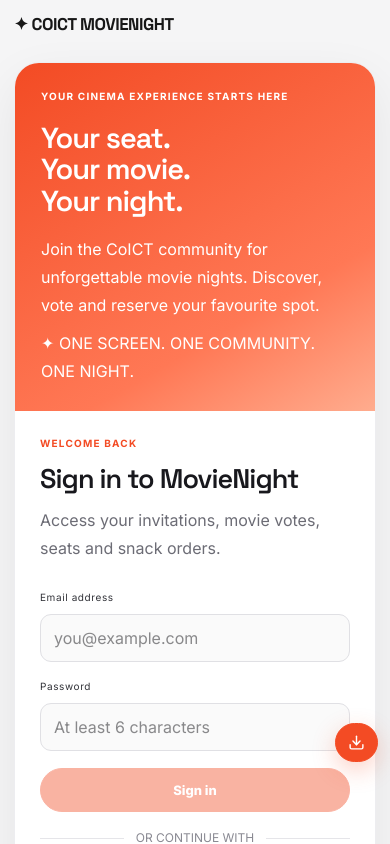
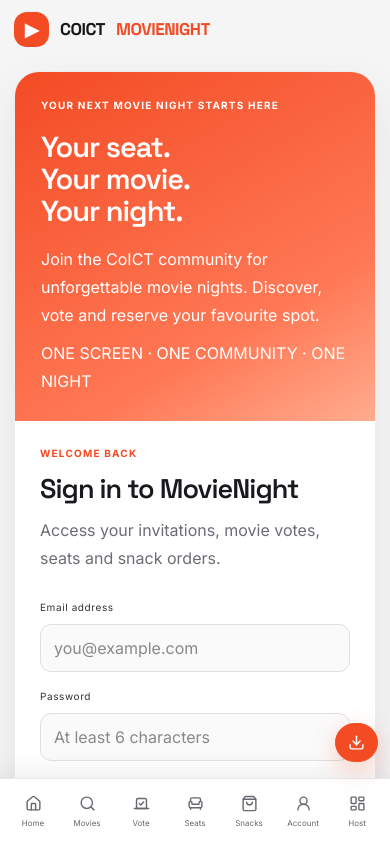
Before and after one commit to Shaikie/movienight, a Next.js app: page /login in a window 390 px wide. Shown: the top 844 px of the page. Built offline with nearby package versions, Linux system fonts and the light colour scheme.

Commit message:
Apply unified coral account/dashboard visual language and mobile navigation to student auth pages

```diff
--- a/components/student-account.tsx
+++ b/components/student-account.tsx
@@ -1,6 +1,7 @@
 "use client";
 import { useEffect,useState } from "react";
 import Link from "next/link";
+import { Home, Search, Vote, Armchair, ShoppingBag, UserRound, LayoutDashboard } from "lucide-react";
 import { browserSupabase } from "@/lib/supabase-browser";
 type Dashboard={user?:{email:string};event?:{title:string;phase:string;starts_at:string;venue:string;winning_movie_title:string|null}|null;registered?:boolean;registration?:{full_name:string};invitation?:{approval_status:string;requested:boolean};vote?:{movie_id:number}|null;suggestions?:{movie_title:string}[];seats?:{seat_code:string;status:string}[];orders?:{id:string;quantity:number;total_tzs:number;status:string}[]};
 export default function StudentAccount({mode}:{mode:"login"|"register"|"dashboard"}){
@@ -29,9 +30,9 @@ export default function StudentAccount({mode}:{mode:"login"|"register"|"dashboar
  async function google(){setBusy(true);try{const {error}=await browserSupabase().auth.signInWithOAuth({provider:"google",options:{redirectTo:window.location.origin+"/auth/callback"}});if(error)throw error;}catch(e){setMessage(e instanceof Error?e.message:"Google sign-in failed");setBusy(false);}}
  async function enroll(){setBusy(true);try{const {data:{session}}=await browserSupabase().auth.getSession();if(!session)throw Error("Log in again.");const response=await fetch("/api/student/enroll",{method:"POST",headers:{"Content-Type":"application/json",Authorization:"Bearer "+session.access_token},body:JSON.stringify({name,phone})});const json=await response.json();if(!response.ok)throw Error(json.error);setMessage("You have joined this screening!");await load();}catch(e){setMessage(e instanceof Error?e.message:"Could not join");}finally{setBusy(false);}}
  async function signOut(){await browserSupabase().auth.signOut();window.location.assign("/login");}
- return <main className="mn-app"><div className="mn-container mn-page"><Link href="/" className="mn-brand">✦ COICT MOVIENIGHT</Link>
+ return <main className="mn-app"><div className="mn-container mn-page"><Link href="/" className="mn-brand"><span className="mn-brand-mark">▶</span> COICT <span>MOVIENIGHT</span></Link>
  {mode!=="dashboard"?<section className="mn-account-shell">
- <aside className="mn-account-aside"><div><div className="mn-kicker">YOUR CINEMA EXPERIENCE STARTS HERE</div><h2>Your seat.<br/>Your movie.<br/><span style={{color:"#e7c76a"}}>Your night.</span></h2><p>Join the CoICT community for unforgettable movie nights. Discover, vote and reserve your favourite spot.</p></div><p>✦ ONE SCREEN. ONE COMMUNITY. ONE NIGHT.</p></aside>
+ <aside className="mn-account-aside"><div><div className="mn-kicker">YOUR NEXT MOVIE NIGHT STARTS HERE</div><h2>Your seat.<br/>Your movie.<br/><span style={{color:"#fff"}}>Your night.</span></h2><p>Join the CoICT community for unforgettable movie nights. Discover, vote and reserve your favourite spot.</p></div><p>ONE SCREEN · ONE COMMUNITY · ONE NIGHT</p></aside>
  <div className="mn-account-panel"><div className="mn-kicker">{mode==="register"?"JOIN MOVIENIGHT":"WELCOME BACK"}</div><h1>{mode==="register"?"Create your account":"Sign in to MovieNight"}</h1><p className="mn-account-subtitle">{mode==="register"?"Create your student account to take part in screenings.":"Access your invitations, movie votes, seats and snack orders."}</p>
  {message&&<div role="status" className="mn-info-banner">{message}</div>}
  <form className="mn-account-form" onSubmit={e=>{e.preventDefault();void submit();}}>
@@ -46,10 +47,10 @@ export default function StudentAccount({mode}:{mode:"login"|"register"|"dashboar
  <div className="mn-dashboard-head"><div><div className="mn-kicker">STUDENT WORKSPACE</div><h1>Your MovieNight</h1><p className="mn-account-subtitle">{dashboard?.user?.email||"Your personal cinema experience"}</p></div>{signedIn&&<button className="mn-button mn-button-outline" onClick={signOut}>Sign out</button>}</div>
  {message&&<div role="status" className="mn-info-banner">{message}</div>}
  {!signedIn?<div className="mn-dashboard-card"><h2>Sign in to continue</h2><p>Access your MovieNight account to see your screening.</p><Link className="mn-button" href="/login">Sign in</Link></div>:!dashboard?<div className="mn-dashboard-card" role="status">Loading your screening...</div>:!dashboard.event?<div className="mn-dashboard-card"><h2>No active screening yet</h2><p>Watch this space for the next CoICT MovieNight announcement.</p><Link className="mn-button" href="/">Back to home</Link></div>:<>
- <div className="mn-dashboard-card"><div className="mn-kicker">CURRENT SCREENING</div><h2>{dashboard.event.title}</h2><p>{dashboard.event.venue} · {dashboard.event.phase.replaceAll("_"," ")}</p><p>{new Date(dashboard.event.starts_at).toLocaleString("en-GB",{timeZone:"Africa/Dar_es_Salaam",dateStyle:"full",timeStyle:"short"})}</p>{dashboard.event.winning_movie_title&&<p><strong>Selected movie: {dashboard.event.winning_movie_title}</strong></p>}</div>
+ <div className="mn-dashboard-card"><div className="mn-kicker">YOUR NEXT SCREENING</div><h2>{dashboard.event.title}</h2><p>{dashboard.event.venue} · {dashboard.event.phase.replaceAll("_"," ")}</p><p>{new Date(dashboard.event.starts_at).toLocaleString("en-GB",{timeZone:"Africa/Dar_es_Salaam",dateStyle:"full",timeStyle:"short"})}</p>{dashboard.event.winning_movie_title&&<p><strong>Selected movie: {dashboard.event.winning_movie_title}</strong></p>}</div>
  {!dashboard.registered?<div className="mn-dashboard-card"><h2>Join this screening</h2><p>Join to suggest films, vote and reserve seats. Registrations using your verified email are linked automatically.</p><form className="mn-account-form" onSubmit={e=>{e.preventDefault();void enroll();}}><label className="mn-field">Full name<input required value={name} onChange={e=>setName(e.target.value)} autoComplete="name"/></label><label className="mn-field">Phone number<input required type="tel" value={phone} onChange={e=>setPhone(e.target.value)} autoComplete="tel"/></label><button className="mn-button" type="submit" disabled={busy||!name.trim()||!phone.trim()}>Join screening</button></form></div>:<>
  <div className="mn-dashboard-grid"><div className="mn-dashboard-tile"><small>Invitation status</small><strong>{dashboard.invitation?.approval_status||"Not requested"}</strong><p>{dashboard.invitation?.requested?"Request submitted":"No request yet"}</p></div><div className="mn-dashboard-tile"><small>Your vote</small><strong>{dashboard.vote?"Submitted":"Not submitted"}</strong></div><div className="mn-dashboard-tile"><small>Reserved seats</small><strong>{dashboard.seats?.filter(s=>s.status==="confirmed").map(s=>s.seat_code).join(", ")||"None yet"}</strong></div><div className="mn-dashboard-tile"><small>Movie suggestions</small><strong>{dashboard.suggestions?.length??0}</strong><p>{dashboard.suggestions?.map(s=>s.movie_title).join(", ")||"No suggestions yet"}</p></div><div className="mn-dashboard-tile"><small>Snack orders</small><strong>{dashboard.orders?.length??0}</strong></div><div className="mn-dashboard-tile"><small>Student</small><strong>{dashboard.registration?.full_name||"MovieNight member"}</strong></div></div>
  <div className="mn-dashboard-card"><div className="mn-kicker">EXPLORE MOVIENIGHT</div><h2>What would you like to do?</h2><div className="mn-dashboard-actions"><Link className="mn-button" href="/movies">Suggest movies</Link><Link className="mn-button mn-button-outline" href="/vote">Cast your vote</Link><Link className="mn-button mn-button-outline" href="/seats">Reserve seats</Link><Link className="mn-button mn-button-outline" href="/snacks">Order snacks</Link></div></div>
  </>}</>}
- </section>}</div></main>;
+ </section>}</div><nav className="mn-bottom-nav" aria-label="Student navigation"><Link href="/"><Home size={20}/><span>Home</span></Link><Link href="/movies"><Search size={20}/><span>Movies</span></Link><Link href="/vote"><Vote size={20}/><span>Vote</span></Link><Link href="/seats"><Armchair size={20}/><span>Seats</span></Link><Link href="/snacks"><ShoppingBag size={20}/><span>Snacks</span></Link><Link href={signedIn?"/dashboard":"/login"} aria-current={mode==="dashboard"?"page":undefined}><UserRound size={20}/><span>Account</span></Link><Link href="/host"><LayoutDashboard size={20}/><span>Host</span></Link></nav></main>;
 }
```
